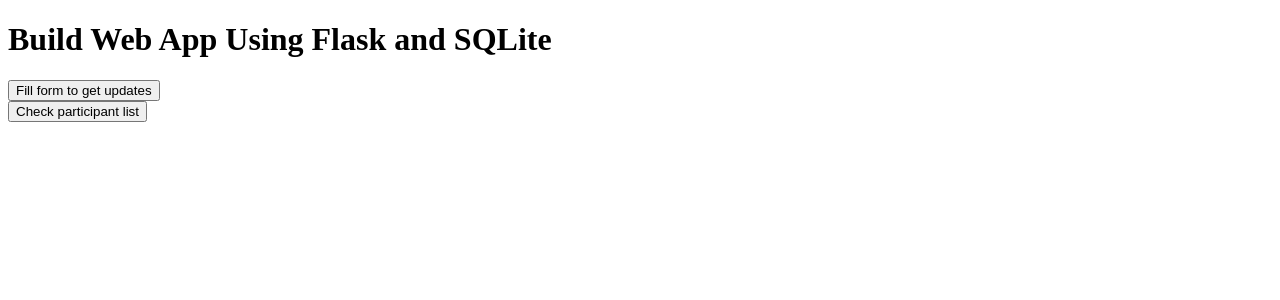
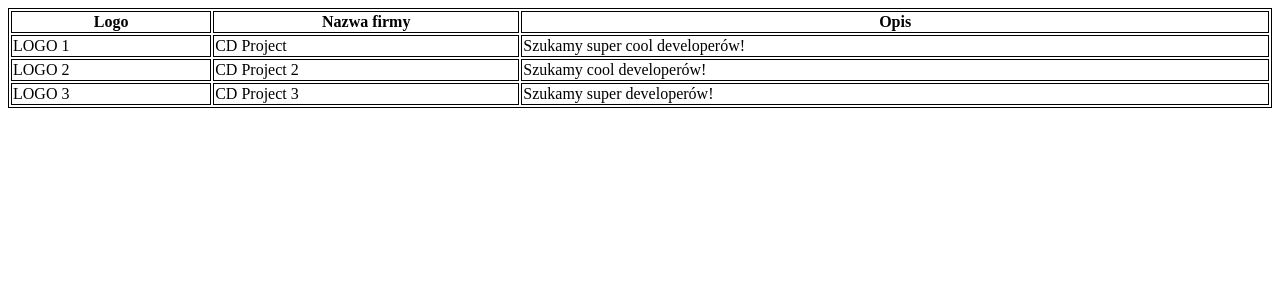
Before and after one commit to Sandra-Michalska/gic-python-sqlite, a Flask app: page / in a window 1280 px wide. Shown: the top 300 px of the page. Run offline with Flask 3, Linux system fonts and the light colour scheme; data comes from the database, SQL or seed files in the repository.

Commit message:
Display example company data in a table

```diff
--- a/app.py
+++ b/app.py
@@ -1,47 +1,41 @@
-from flask import Flask, render_template, request
+from flask import Flask, render_template
 import sqlite3
+
 
 app = Flask(__name__)
 
 
+connect = sqlite3.connect('companyData.db')
+connect.execute('CREATE TABLE IF NOT EXISTS COMPANY_DATA (logo TEXT, name TEXT, text TEXT)')
+
+
 @app.route('/')
 def index():
-    return render_template('index.html')
+    class CompanyData:
+        def __init__(self, logo, name, text):
+            self.logo = logo
+            self.name = name
+            self.text = text
 
+    companyDataList = []
 
-connect = sqlite3.connect('database.db')
-connect.execute(
-    'CREATE TABLE IF NOT EXISTS PARTICIPANTS (name TEXT, email TEXT, city TEXT, country TEXT, phone TEXT)')
+    companyDataList.append(CompanyData("LOGO 1", "CD Project", "Szukamy super cool developerów!"))
+    companyDataList.append(CompanyData("LOGO 2", "CD Project 2", "Szukamy cool developerów!"))
+    companyDataList.append(CompanyData("LOGO 3", "CD Project 3", "Szukamy super developerów!"))
 
+    with sqlite3.connect("companyData.db") as dbData:
+        cursor = dbData.cursor()
 
-@app.route('/join', methods=['GET', 'POST'])
-def join():
-    if request.method == 'POST':
-        name = request.form['name']
-        email = request.form['email']
-        city = request.form['city']
-        country = request.form['country']
-        phone = request.form['phone']
+        for data in companyDataList:
+            cursor.execute("INSERT INTO COMPANY_DATA (logo, name, text) VALUES (?,?,?)",
+                          (data.logo, data.name, data.text))
 
-        with sqlite3.connect("database.db") as users:
-            cursor = users.cursor()
-            cursor.execute("INSERT INTO PARTICIPANTS (name,email,city,country,phone) VALUES (?,?,?,?,?)",
-                           (name, email, city, country, phone))
-            users.commit()
-        return render_template("index.html")
-    else:
-        return render_template('join.html')
+        dbData.commit()
 
-
-@app.route('/participants')
-def participants():
-    connect = sqlite3.connect('database.db')
-    cursor = connect.cursor()
-    cursor.execute('SELECT * FROM PARTICIPANTS')
-
-    data = cursor.fetchall()
-    return render_template("participants.html", data=data)
+    cursor.execute('SELECT * FROM COMPANY_DATA')
+    fetchedCompanyData = cursor.fetchall()
+    return render_template("index.html", companyData=fetchedCompanyData)
 
 
 if __name__ == '__main__':
-    app.run(debug=False)
+    app.run(debug=True)
--- a/templates/index.html
+++ b/templates/index.html
@@ -1,11 +1,27 @@
 <!DOCTYPE html>
 <html>
 	<head>
-		<title>Flask and SQLite </title>
+		<title>GIC logosy :P</title>
 	</head>
+	<style>
+		table, th, td {
+			border: 1px solid black;
+		}
+		</style>
 	<body>
-		<h1>Build Web App Using Flask and SQLite</h1>
-		<button class="btn" type="button" onclick="window.location.href='{{ url_for('join') }}';">Fill form to get updates</button><br/>
-		<button class="btn" type="button" onclick="window.location.href='{{ url_for('participants') }}';">Check participant list</button>
+		<table style="width:100%">
+			<tr>
+				<th>Logo</th>
+				<th>Nazwa firmy</th>
+				<th>Opis</th>
+			</tr>
+			{%for item in companyData%}
+			<tr>
+				<td>{{item[0]}}</td>
+				<td>{{item[1]}}</td>
+				<td>{{item[2]}}</td>
+			</tr>
+			{%endfor%}
+		</table>
 	</body>
 </html>
```
Also changed, not shown: templates/join.html (deleted, +0 -21 lines), templates/participants.html (deleted, +0 -31 lines).
